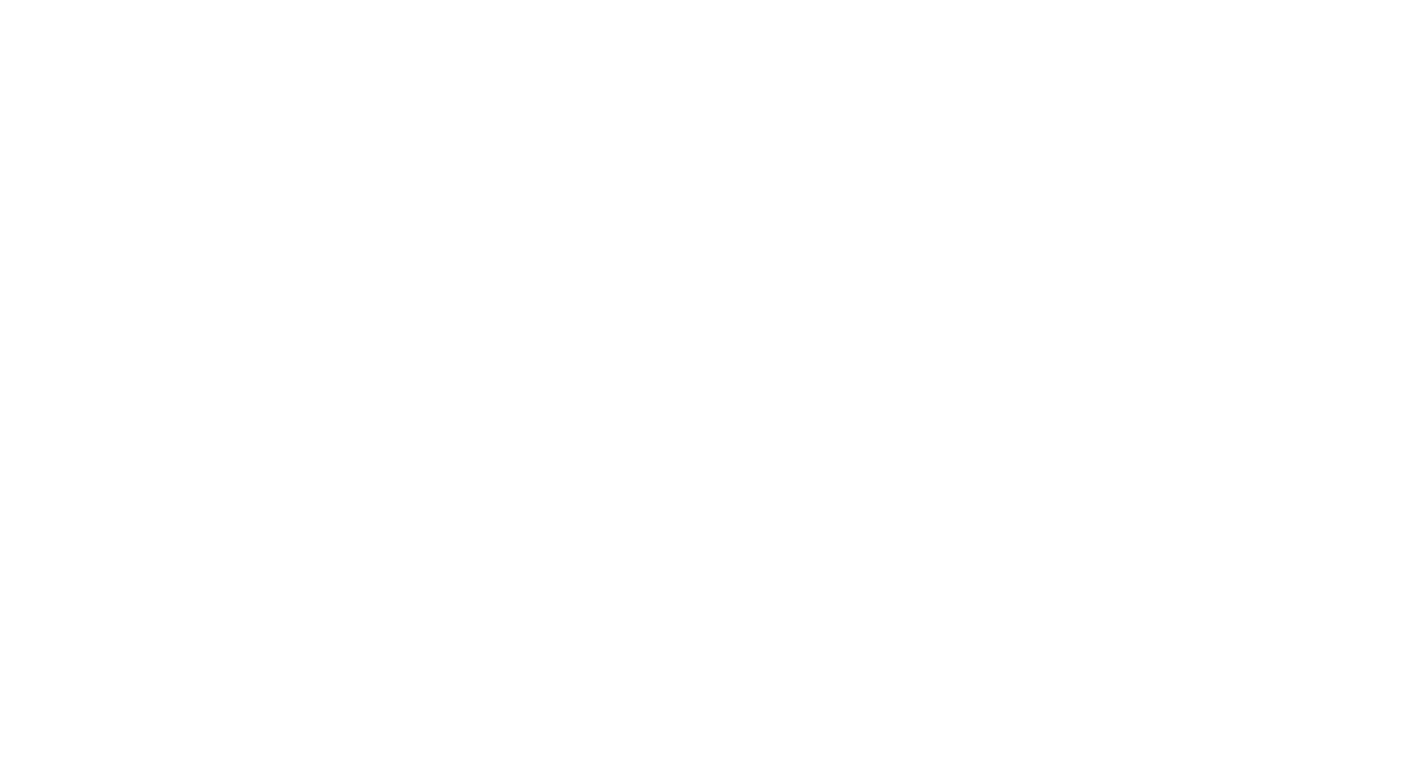
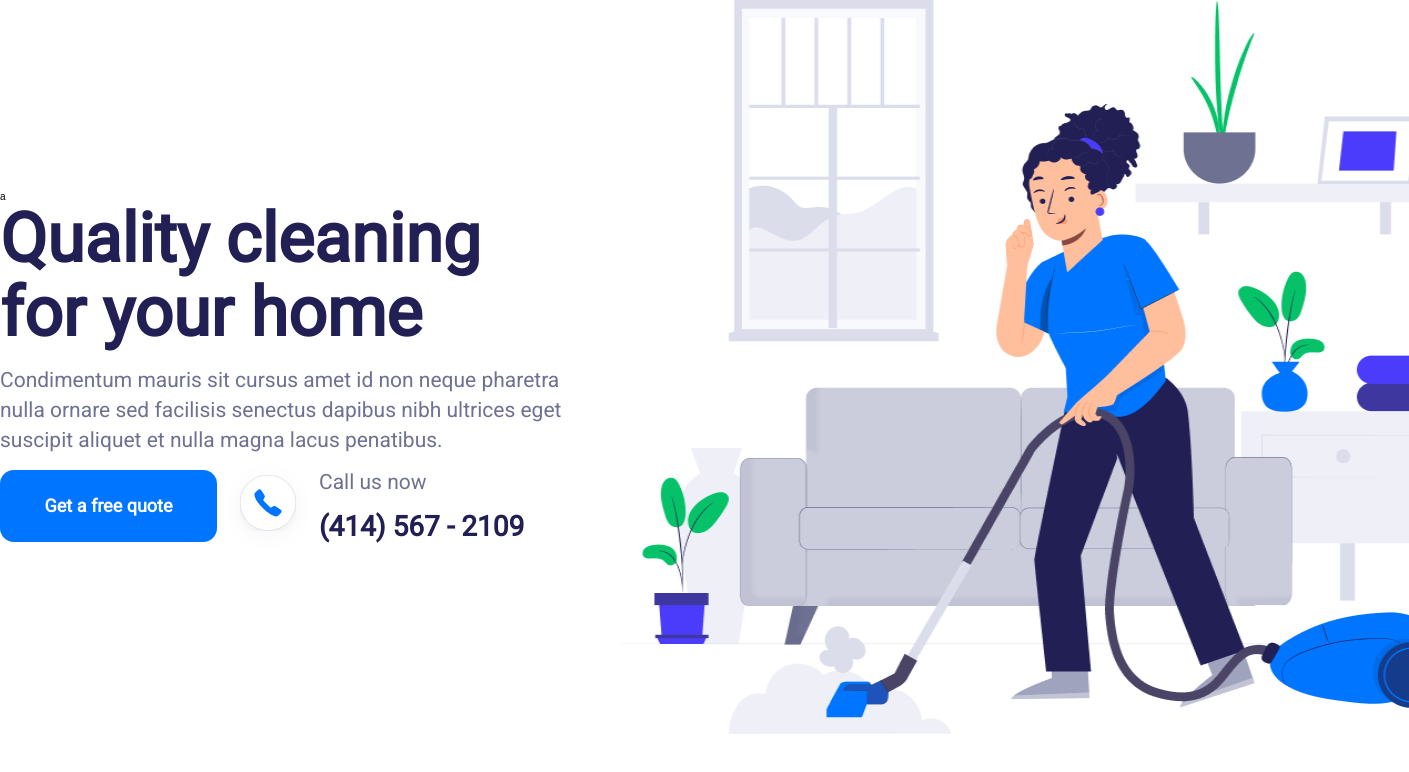
Before and after one commit to PubgGamerUzbSila/Hackathon, a React (Vite) app: page / in a window 1280 px wide. Shown: the top 772 px of the page, 1409 px wide, since content can reach past the window. Built offline with nearby package versions, Linux system fonts and the light colour scheme.

Commit message:
my section the end

```diff
--- a/src/App.css
+++ b/src/App.css
@@ -1,5 +1,5 @@
 /*====== FONT ======*/
-@import url("https://fonts.googleapis.com/css2?family=Inter&display=swap");
+@import url("https://fonts.googleapis.com/css2?family=Roboto&display=swap");
 /* font-family: 'Inter', sans-serif; */
 
 /*====== ROOT ======*/
--- a/src/App.jsx
+++ b/src/App.jsx
@@ -4,7 +4,9 @@
 function App() {
   return (
     <>
-      <div className='container'></div>
+      <div className='container'>
+        <Hero />
+      </div>
     </>
   );
 }
--- a/src/components/Hero/Hero.jsx
+++ b/src/components/Hero/Hero.jsx
@@ -1,21 +1,34 @@
 import React from "react";
 import styles from "./Hero.module.css";
 import HeroImg from "../../assets/img/Group.png";
+import HeroPhoneImg from "../../assets/icons/IMAGE.svg";
+
 export const Hero = () => {
   return (
     <div className='container'>
       <div className={styles.HeroContainer}>
         <div className={styles.HeroContainerLeft}>
-          <h2 className={styles.heroH2}>Quality cleaning for your home</h2>
+          a<h2 className={styles.heroH2}>Quality cleaning for your home</h2>
           <p className={styles.heroP}>
             Condimentum mauris sit cursus amet id non neque pharetra nulla
             ornare sed facilisis senectus dapibus nibh ultrices eget suscipit
             aliquet et nulla magna lacus penatibus.
           </p>
-          <div className={styles.heroBtnSection}></div>
+          <div className={styles.heroBtnSection}>
+            <button className={styles.heroBtn}>Get a free quote</button>
+            <img
+              className={styles.HeroPhoneImg}
+              src={HeroPhoneImg}
+              alt='phone number'
+            />
+            <div className={styles.heroAtributs}>
+              <p className={styles.heroP}>Call us now</p>
+              <h6 className={styles.heroH6}>(414) 567 - 2109</h6>
+            </div>
+          </div>
         </div>
         <div className={styles.HeroContainerRight}>
-          <img src={HeroImg} alt='HeroImg edi' loa />
+          <img className={styles.heroImg} src={HeroImg} alt='HeroImg edi' />
         </div>
       </div>
     </div>
--- a/src/components/Hero/Hero.module.css
+++ b/src/components/Hero/Hero.module.css
@@ -0,0 +1,68 @@
+/* Kamronbek's section start */
+.HeroContainer {
+  display: flex;
+  align-items: center;
+}
+.heroH2 {
+  width: 518px;
+  color: #211f54;
+  font-family: Roboto;
+  font-size: 68px;
+  font-style: normal;
+  font-weight: 700;
+  line-height: 73.984px;
+  margin-bottom: 15px;
+}
+.heroP {
+  color: #6e7191;
+  font-family: Roboto;
+  font-size: 21px;
+  font-style: normal;
+  font-weight: 400;
+  line-height: 30.006px;
+  width: 591px;
+  margin-bottom: 12px;
+}
+.heroImg {
+  width: 799.344px;
+  height: 734px;
+  margin-left: -300px;
+}
+.heroBtnSection {
+  display: flex;
+  align-items: center;
+  gap: 15px;
+}
+.heroBtn {
+  width: 217px;
+  height: 72px;
+  flex-shrink: 0;
+  border-radius: 14px;
+  background: #0075ff;
+  color: #fff;
+  text-align: center;
+  font-family: Roboto;
+  font-size: 18px;
+  font-style: normal;
+  font-weight: 700;
+  line-height: 20px;
+  border: none;
+  cursor: pointer;
+  transition: 1s;
+}
+.heroBtn:active {
+  scale: 0.8;
+}
+.HeroPhoneImg {
+  width: 72px;
+  height: 72px;
+  filter: drop-shadow(0px 4px 10px rgba(20, 20, 43, 0.04));
+}
+.heroH6 {
+  color: #211f54;
+  font-family: Roboto;
+  font-size: 28px;
+  font-style: normal;
+  font-weight: 700;
+  line-height: 36.008px;
+}
```
Also changed, not shown: src/components/UI/Button/Button.jsx (+9 -2 lines), src/components/UI/Button/Button.module.css (+31 -0 lines), src/assets/icons/IMAGE.svg (added).
